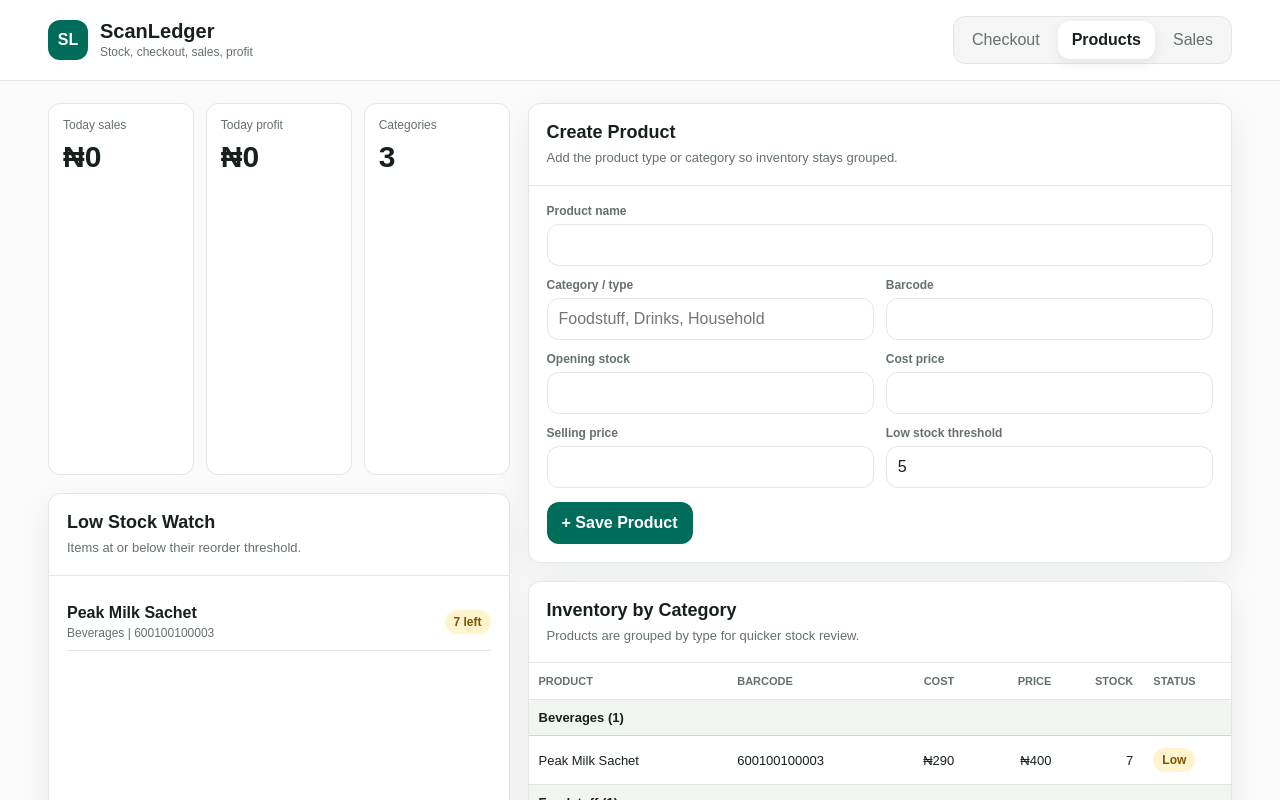
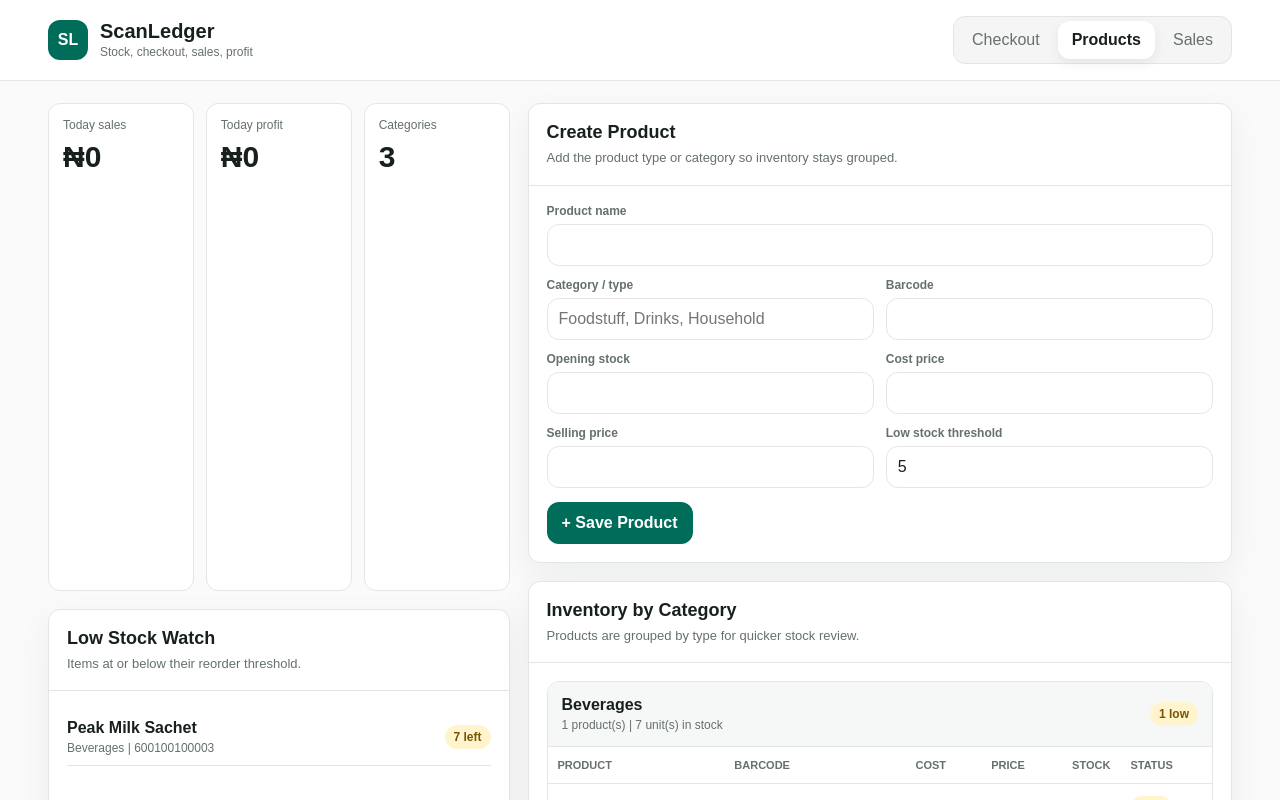
Before and after one commit to Ayomide-cmd/ScanLedger, a Next.js app: page / in a window 1280 px wide. Both pictures are taken after a click on the button "Products". Shown: the top 800 px of the page. Built offline with nearby package versions, Linux system fonts and the light colour scheme.

Commit message:
feat: make product category groups visible

```diff
--- a/app/globals.css
+++ b/app/globals.css
@@ -385,22 +385,45 @@ th {
   color: #8c1d18;
 }
 
-.category-heading {
-  background: #f1f5f1;
-  color: var(--ink);
-  font-weight: 900;
-}
-
-.category-heading td {
-  border-bottom-color: #cad6d1;
-  padding: 10px;
-}
-
 .cart-list,
 .sales-list,
 .low-stock-list {
   display: grid;
   gap: 10px;
+}
+
+.category-sections {
+  display: grid;
+  gap: 14px;
+  padding: 18px;
+}
+
+.category-card {
+  background: #ffffff;
+  border: 1px solid var(--line);
+  border-radius: 12px;
+  overflow: hidden;
+}
+
+.category-card-header {
+  align-items: center;
+  background: #f5f8f6;
+  border-bottom: 1px solid var(--line);
+  display: flex;
+  gap: 14px;
+  justify-content: space-between;
+  padding: 14px;
+}
+
+.category-card-header h3 {
+  font-size: 16px;
+  margin: 0;
+}
+
+.category-card-header p {
+  color: var(--muted);
+  font-size: 12px;
+  margin: 4px 0 0;
 }
 
 .cart-item {
--- a/app/page.tsx
+++ b/app/page.tsx
@@ -1,6 +1,6 @@
 "use client";
 
-import { FormEvent, Fragment, useEffect, useMemo, useState } from "react";
+import { FormEvent, useEffect, useMemo, useState } from "react";
 
 type Product = {
   id: string;
@@ -233,12 +233,18 @@ export default function Home() {
   );
 
   const groupedProducts = useMemo(() => {
-    return categories.map((category) => ({
+    return categories.map((category) => {
+      const categoryProducts = products
+        .filter((product) => normalizeCategory(product.categoryName) === category)
+        .sort((a, b) => a.name.localeCompare(b.name));
+
+      return {
         category,
-      products: products
-        .filter((product) => normalizeCategory(product.categoryName) === category)
-        .sort((a, b) => a.name.localeCompare(b.name))
-    }));
+        products: categoryProducts,
+        totalStock: categoryProducts.reduce((sum, product) => sum + product.stockQty, 0),
+        lowStockCount: categoryProducts.filter((product) => product.stockQty <= product.lowStockAt).length
+      };
+    });
   }, [categories, products]);
 
   const cartRows = useMemo(() => {
@@ -759,6 +765,23 @@ export default function Home() {
                     <p className="panel-note">Products are grouped by type for quicker stock review.</p>
                   </div>
                 </div>
+                <div className="category-sections">
+                  {groupedProducts.map((group) => (
+                    <section className="category-card" key={group.category}>
+                      <div className="category-card-header">
+                        <div>
+                          <h3>{group.category}</h3>
+                          <p>
+                            {group.products.length} product(s) | {group.totalStock} unit(s) in stock
+                          </p>
+                        </div>
+                        {group.lowStockCount ? (
+                          <span className="pill low">{group.lowStockCount} low</span>
+                        ) : (
+                          <span className="pill ok">Healthy</span>
+                        )}
+                      </div>
+
                       <div className="table-wrap">
                         <table>
                           <thead>
@@ -772,13 +795,6 @@ export default function Home() {
                             </tr>
                           </thead>
                           <tbody>
-                      {groupedProducts.map((group) => (
-                        <Fragment key={group.category}>
-                          <tr className="category-heading">
-                            <td colSpan={6}>
-                              {group.category} ({group.products.length})
-                            </td>
-                          </tr>
                             {group.products.map((product) => (
                               <tr key={product.id}>
                                 <td>{product.name}</td>
@@ -789,10 +805,11 @@ export default function Home() {
                                 <td>{stockPill(product)}</td>
                               </tr>
                             ))}
-                        </Fragment>
-                      ))}
                           </tbody>
                         </table>
+                      </div>
+                    </section>
+                  ))}
                 </div>
               </section>
             </>
```
Lines whose indentation alone changed are shown as unchanged.
